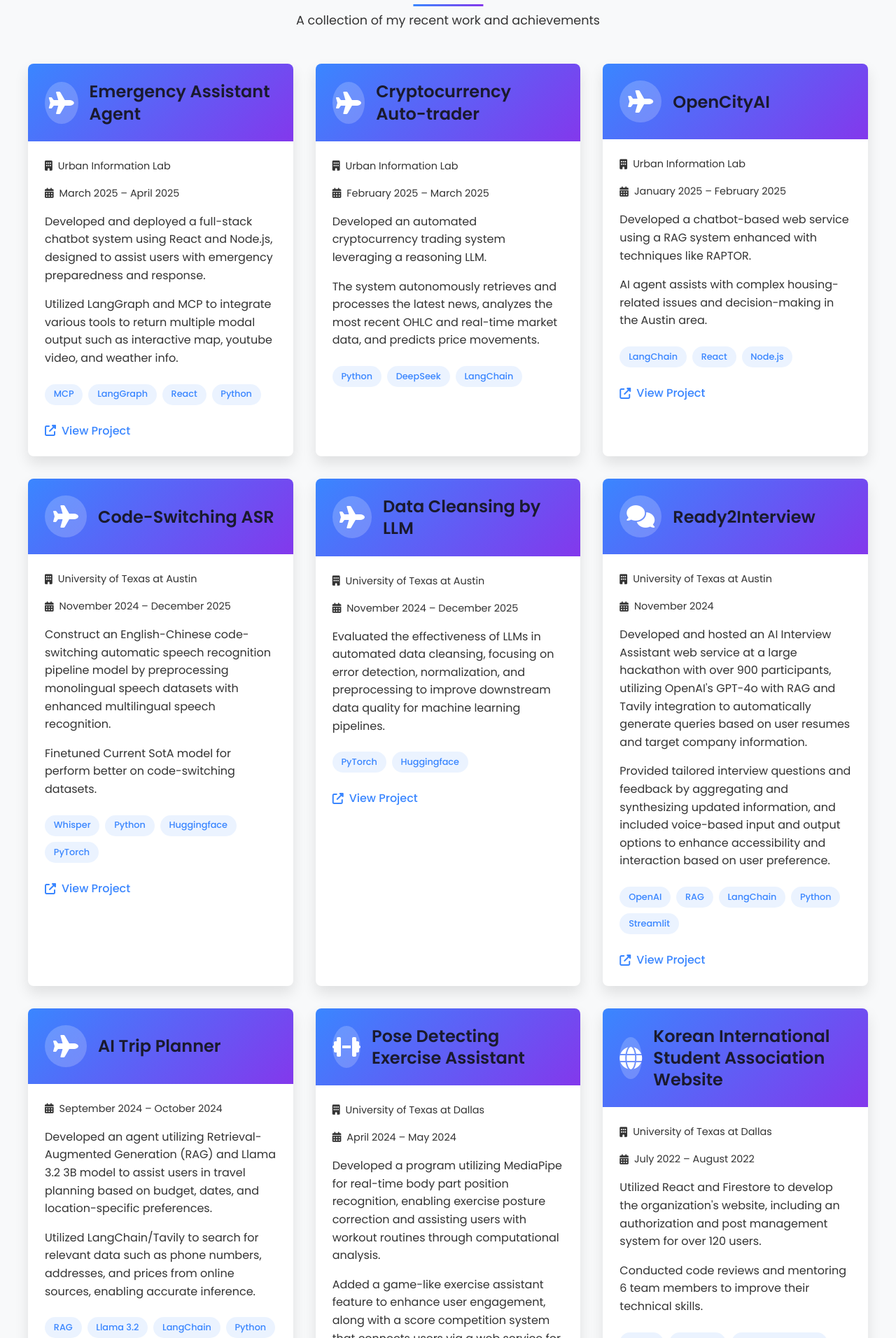
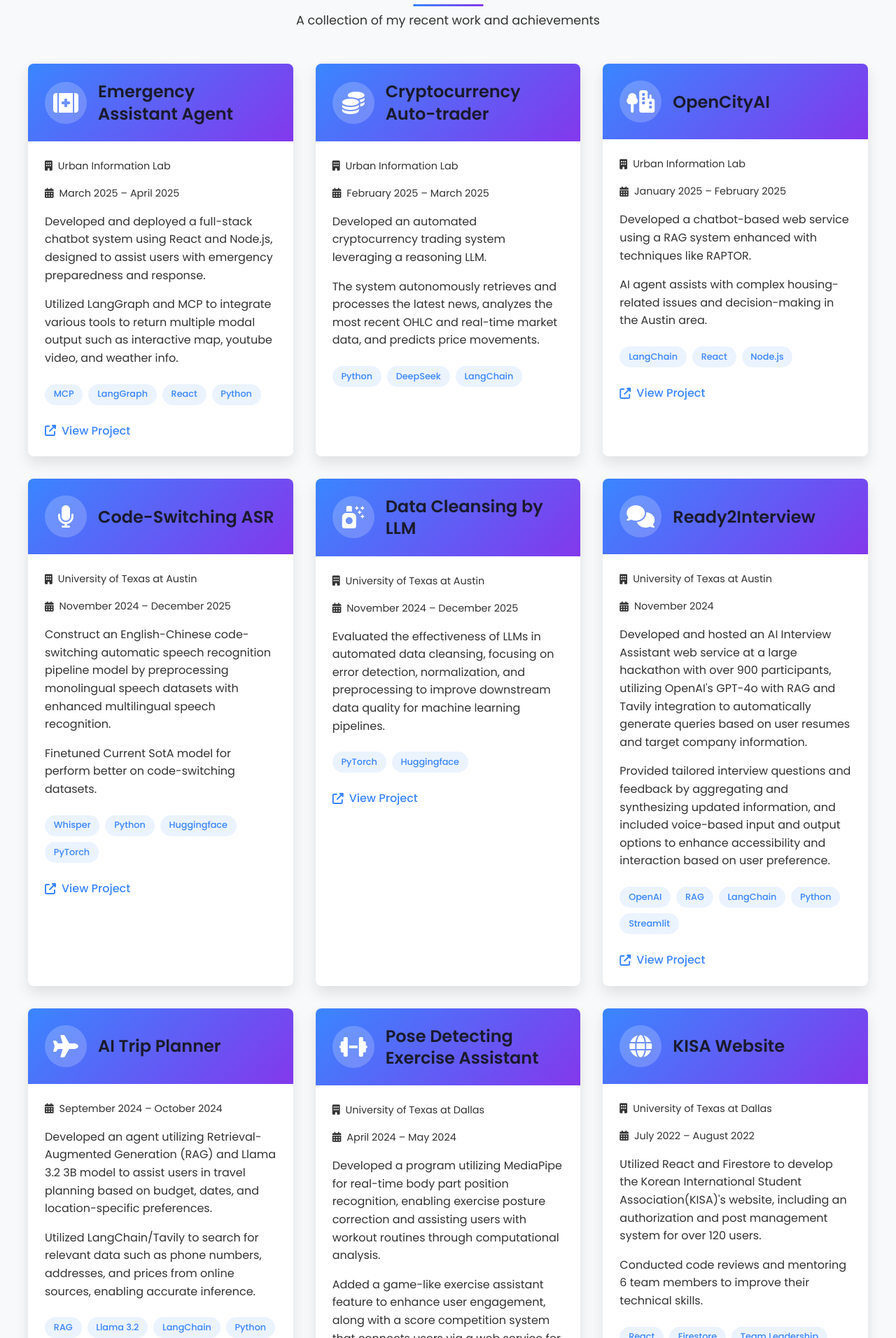
Before and after one commit to jihyung803/jihyung803.github.io, a React (Create React App) app: page /projects in a window 1280 px wide. Shown: the part 168-2080 px from the top of the page at 70% size. Built offline with nearby package versions, Linux system fonts and the light colour scheme.

Commit message:
icon changed

```diff
--- a/src/pages/Projects.css
+++ b/src/pages/Projects.css
@@ -77,6 +77,7 @@
   height: 60px;
   background: rgba(255, 255, 255, 0.2);
   border-radius: 50%;
+  flex-shrink: 0;
   display: flex;
   align-items: center;
   justify-content: center;
--- a/src/pages/Projects.js
+++ b/src/pages/Projects.js
@@ -52,7 +52,7 @@ function Projects() {
       <div className="project-card">
           <div className="project-header">
             <div className="project-icon">
-              <i className="fas fa-plane"></i>
+              <i class="fa-solid fa-kit-medical"></i>
             </div>
             <h2>Emergency Assistant Agent</h2>
           </div>
@@ -80,7 +80,7 @@ function Projects() {
         <div className="project-card">
           <div className="project-header">
             <div className="project-icon">
-              <i className="fas fa-plane"></i>
+              <i class="fa-solid fa-coins"></i>
             </div>
             <h2>Cryptocurrency Auto-trader</h2>
           </div>
@@ -102,7 +102,7 @@ function Projects() {
         <div className="project-card">
           <div className="project-header">
             <div className="project-icon">
-              <i className="fas fa-plane"></i>
+              <i class="fa-solid fa-tree-city"></i>
             </div>
             <h2>OpenCityAI</h2>
           </div>
@@ -129,7 +129,7 @@ function Projects() {
         <div className="project-card">
           <div className="project-header">
             <div className="project-icon">
-              <i className="fas fa-plane"></i>
+              <i class="fa-solid fa-microphone"></i>
             </div>
             <h2>Code-Switching ASR</h2>
           </div>
@@ -157,7 +157,7 @@ function Projects() {
         <div className="project-card">
           <div className="project-header">
             <div className="project-icon">
-              <i className="fas fa-plane"></i>
+              <i class="fa-solid fa-spray-can-sparkles"></i>
             </div>
             <h2>Data Cleansing by LLM</h2>
           </div>
@@ -259,14 +259,14 @@ function Projects() {
             <div className="project-icon">
               <i className="fas fa-globe"></i>
             </div>
-            <h2>Korean International Student Association Website</h2>
+            <h2>KISA Website</h2>
           </div>
           <div className="project-content">
             <div className="project-metadata">
               <span><i className="fas fa-building"></i> University of Texas at Dallas</span>
               <span><i className="fas fa-calendar-alt"></i> July 2022 – August 2022</span>
             </div>
-            <p>Utilized React and Firestore to develop the organization's website, including an authorization and post management system for over 120 users.</p>
+            <p>Utilized React and Firestore to develop the Korean International Student Association(KISA)'s website, including an authorization and post management system for over 120 users.</p>
             <p>Conducted code reviews and mentoring 6 team members to improve their technical skills.</p>
             <div className="project-tags">
               <span>React</span>
```
